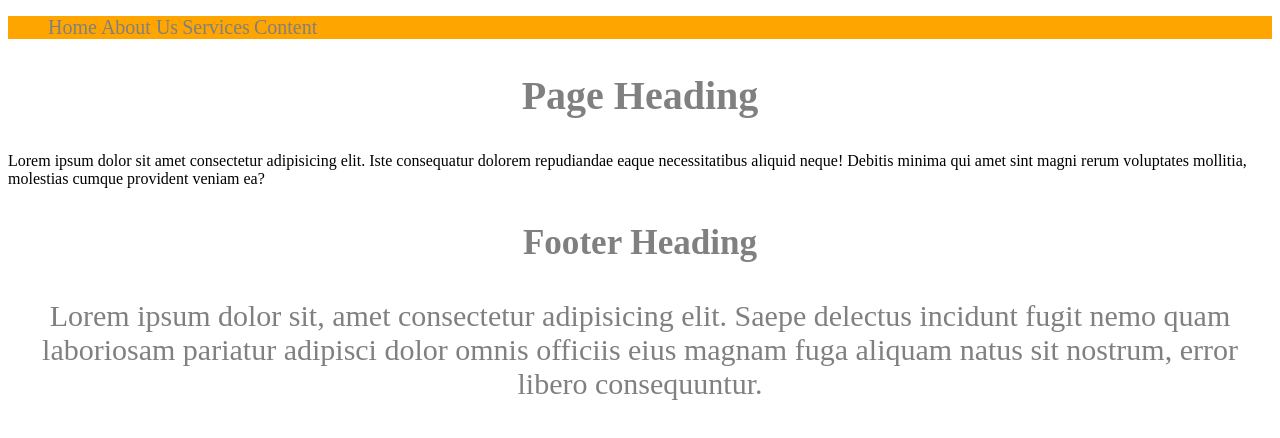
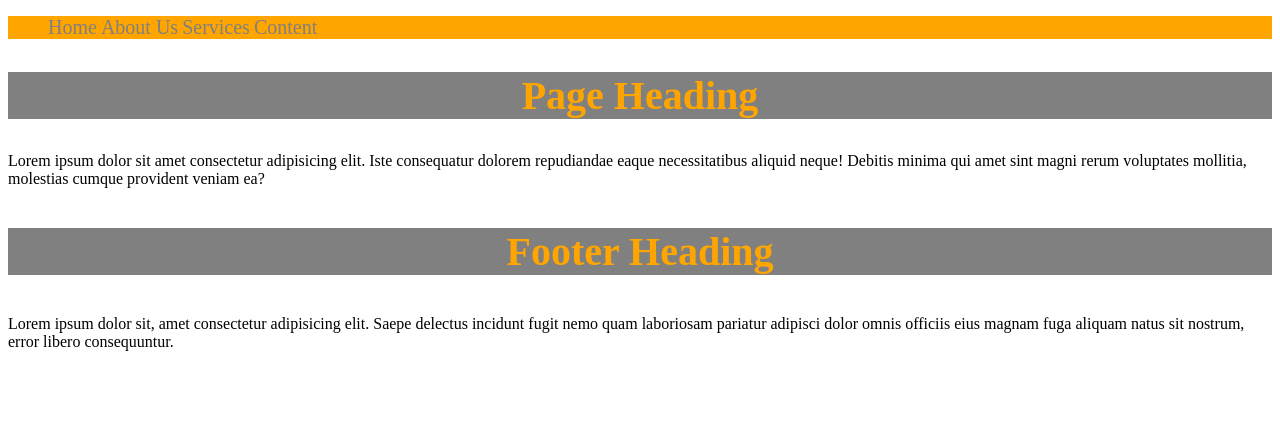
Before and after one commit to Suedo/Udemy-SCSS, a plain HTML site: page index.html in a window 1280 px wide. Drawn offline with Linux system fonts and the light colour scheme.

Commit message:
basic extend

```diff
--- a/scss/main.scss
+++ b/scss/main.scss
@@ -28,31 +28,51 @@ a {
   }
 }
 
-// 50px is default value
-@mixin headingStyles($fontsize: 50px) {
-  font-size: $fontsize;
+// // 50px is default value
+// @mixin headingStyles($fontsize: 50px) {
+//   font-size: $fontsize;
+//   text-align: center;
+//   color: $color-secondary;
+// }
+
+// // these '...' are very important, without this spread, it will fail
+// @mixin transition($param...) {
+//   transition: $param;
+// }
+
+// .banner h1 {
+//   $color-secondary: rgb(221, 129, 75); // overriding color
+//   // $color-secondary: rgb(221, 129, 75) !global; // overriding color globally
+
+//   @include headingStyles($font-lg);
+// }
+
+// .footer {
+//   @include headingStyles($font-md);
+//   @include transition(color 0.5s, background-color 1s);
+
+//   &:hover {
+//     color: $color-tertiary;
+//     background-color: $color-primary;
+//   }
+// }
+
+// Using OOP to extend styles instead of using Mixins
+.heading {
+  color: $color-primary;
+  font-size: $font-lg;
+  background-color: $color-secondary;
   text-align: center;
-  color: $color-secondary;
 }
 
-// these '...' are very important, without this spread, it will fail
-@mixin transition($param...) {
-  transition: $param;
+h1 {
+  @extend .heading;
+
+  &:hover {
+    background-color: green;
+  }
 }
 
-.banner h1 {
-  $color-secondary: rgb(221, 129, 75); // overriding color
-  // $color-secondary: rgb(221, 129, 75) !global; // overriding color globally
-
-  @include headingStyles($font-lg);
+.footer h3 {
+  @extend h1;
 }
-
-.footer {
-  @include headingStyles($font-md);
-  @include transition(color 0.5s, background-color 1s);
-
-  &:hover {
-    color: $color-tertiary;
-    background-color: $color-primary;
-  }
-}
```
Also changed, not shown: css/main.css, 1 other file.
